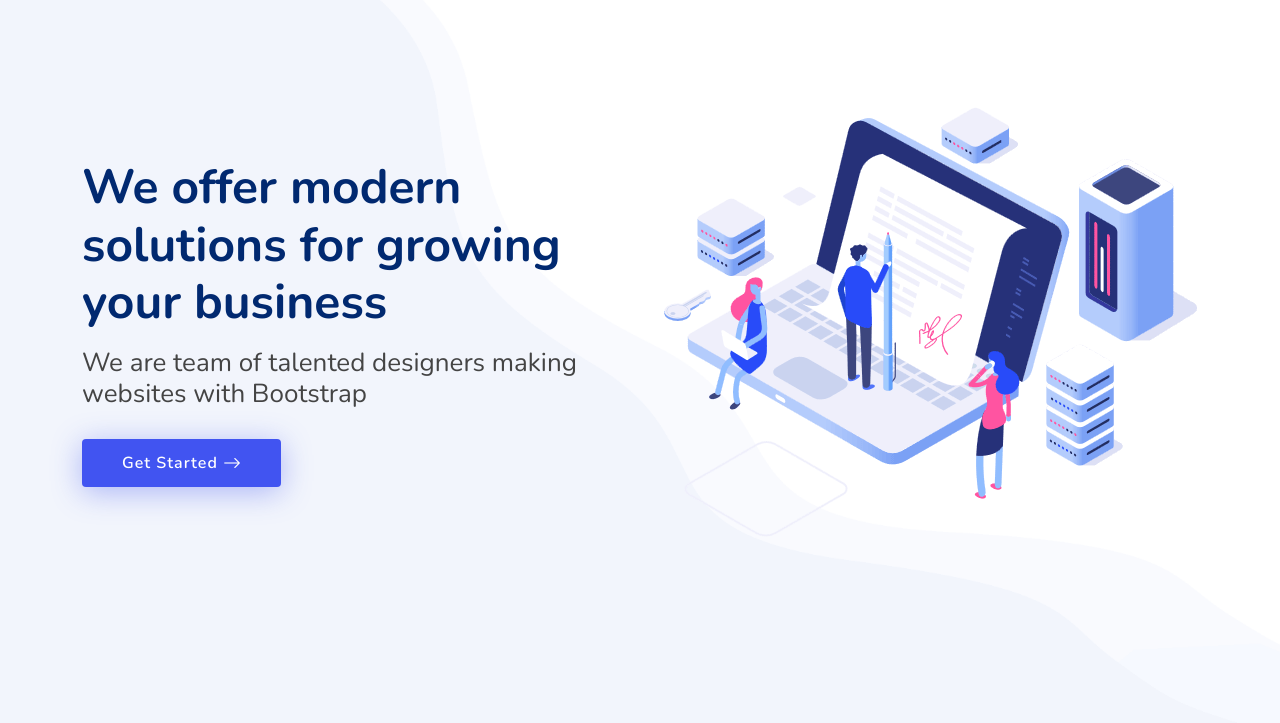
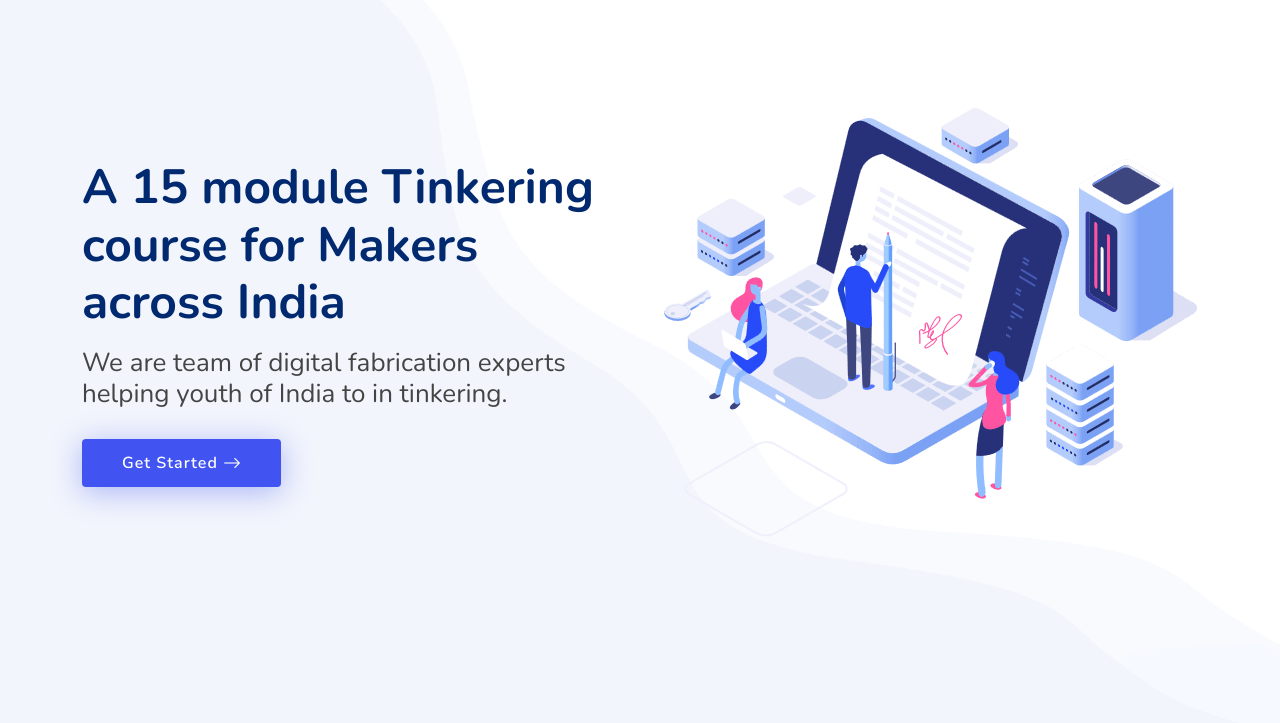
Before and after one commit to tinker-academy/main-website, a plain HTML site: page temp/index.html in a window 1280 px wide. Shown: the part 77-800 px from the top of the page. Drawn offline with nearby package versions, Linux system fonts and the light colour scheme.

Commit message:
header changed

```diff
--- a/temp/index.html
+++ b/temp/index.html
@@ -63,7 +63,7 @@
               </li>
               <li><a href="#">Drop Down 2</a></li>
               <li><a href="#">Drop Down 3</a></li>
-              <li><a href="#">Drop Down </a></li>
+              <li><a href="#">Drop Down 4ggrt</a></li>
             </ul>
           </li>-->
           <li><a class="nav-link scrollto" href="#contact">Contact</a></li>
@@ -81,8 +81,8 @@
     <div class="container">
       <div class="row">
         <div class="col-lg-6 d-flex flex-column justify-content-center">
-          <h1 data-aos="fade-up">We offer modern solutions for growing your business</h1>
-          <h2 data-aos="fade-up" data-aos-delay="400">We are team of talented designers making websites with Bootstrap</h2>
+          <h1 data-aos="fade-up">A 15 module Tinkering course for Makers across India</h1>
+          <h2 data-aos="fade-up" data-aos-delay="400">We are team of digital fabrication experts helping youth of India to in tinkering.</h2>
           <div data-aos="fade-up" data-aos-delay="600">
             <div class="text-center text-lg-start">
               <a href="#about" class="btn-get-started scrollto d-inline-flex align-items-center justify-content-center align-self-center">
```
